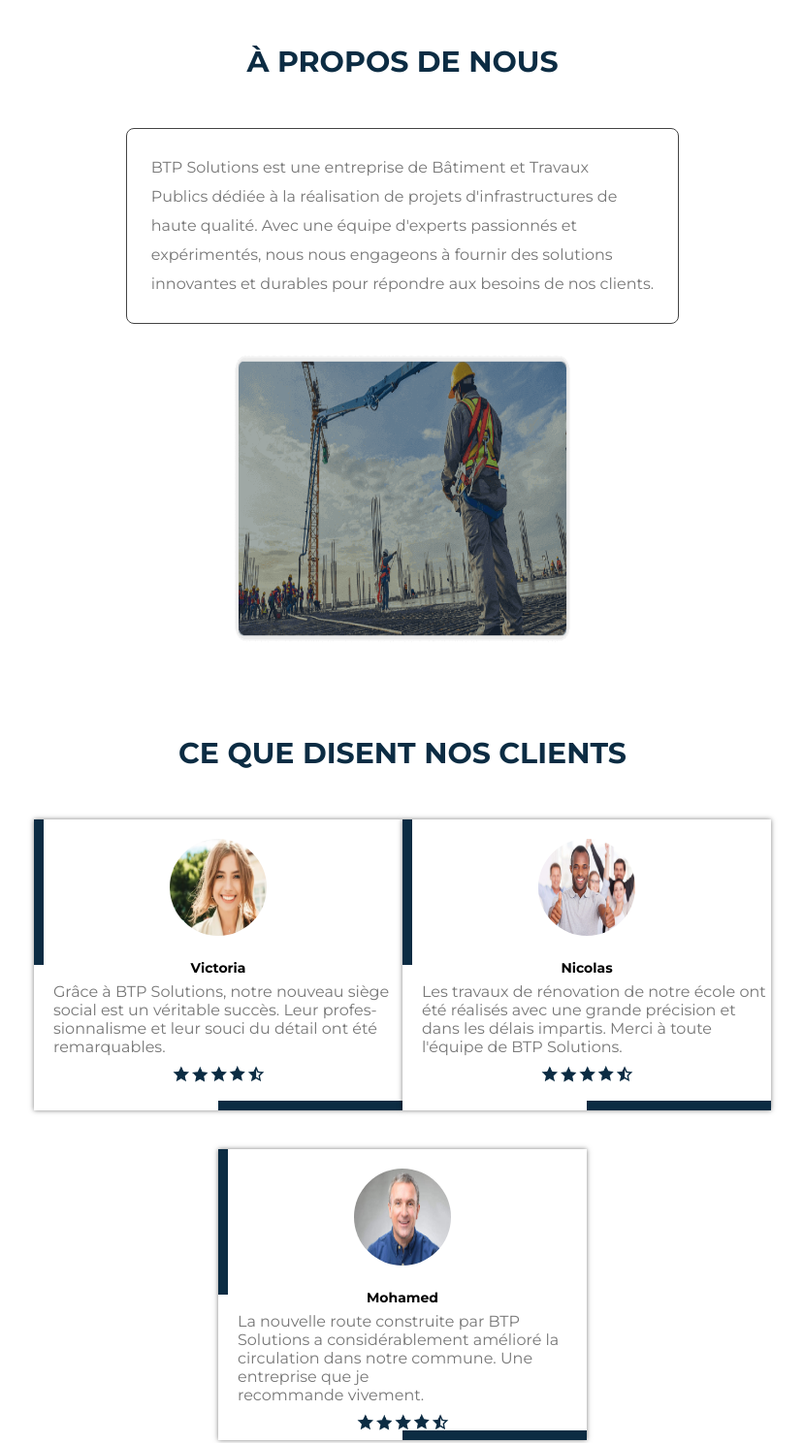
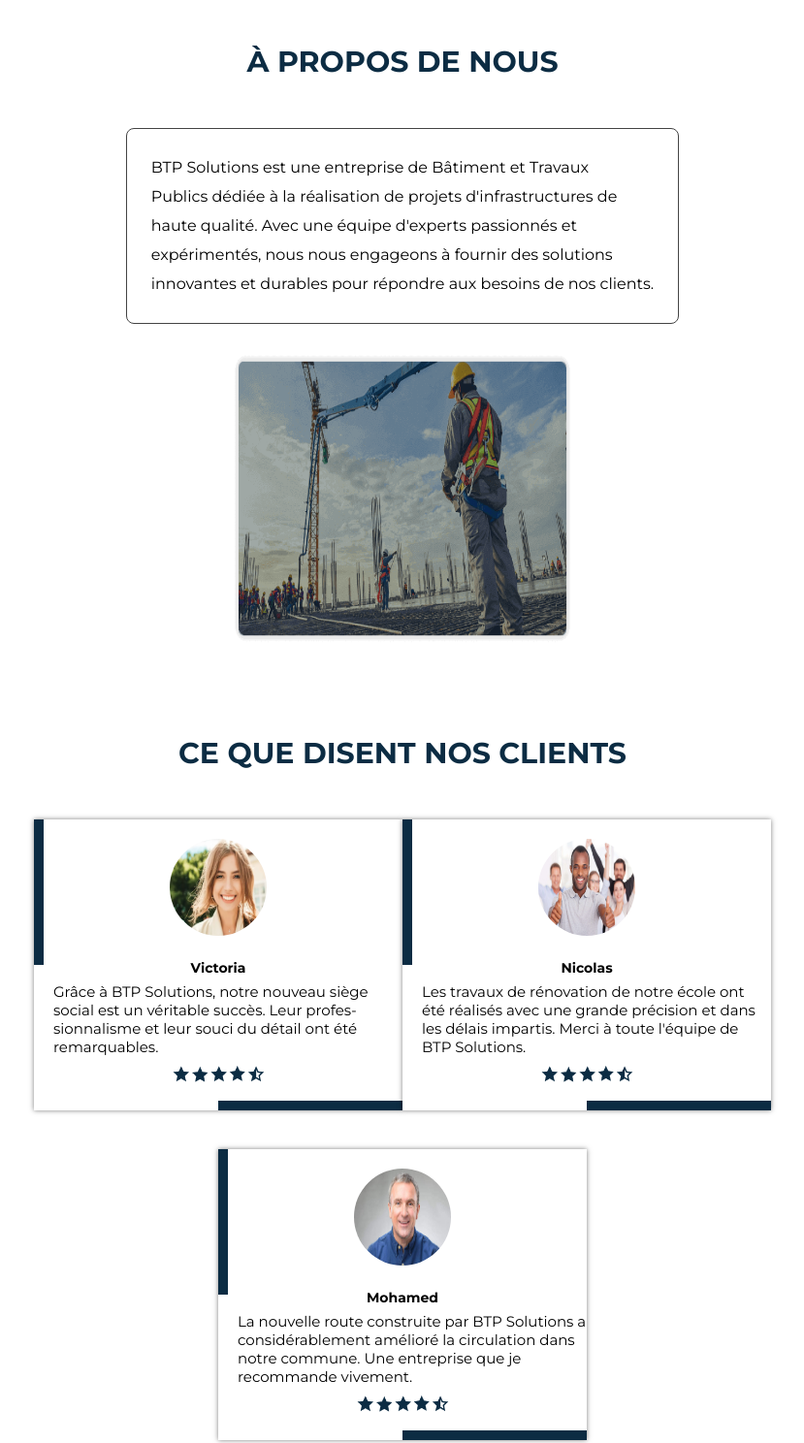
Before and after one commit to medbankole97/Btp-solution, a plain HTML site: page index.html in a window 1280 px wide. Shown: the part 1220-2708 px from the top of the page at 97% size, without its empty margins (225-1054 px from the left). Drawn offline with Linux system fonts and the light colour scheme.

Commit message:
changement

```diff
--- a/style.css
+++ b/style.css
@@ -109,7 +109,7 @@ nav div img{
     text-align: left;
     padding-left: 20px;
     font-size: 14px;
-    color: #777777;
+
 }
 #services .nos-service .item h2{
     margin-bottom: 6px;
@@ -142,7 +142,7 @@ nav div img{
     line-height: 30px;
     border-radius: 8px;
     margin-bottom: 30px;
-    color: #777777;
+
 }
 /* section clients */
 #clients{
@@ -175,8 +175,8 @@ nav div img{
     width: 380px;
 }
 #clients .nos-clients .client p{
-    font-size: 16px;
-    color: #777777;
+    font-size: 15px;
+
 }
 #clients .nos-clients .client h2{
     font-size: 14px;
```
